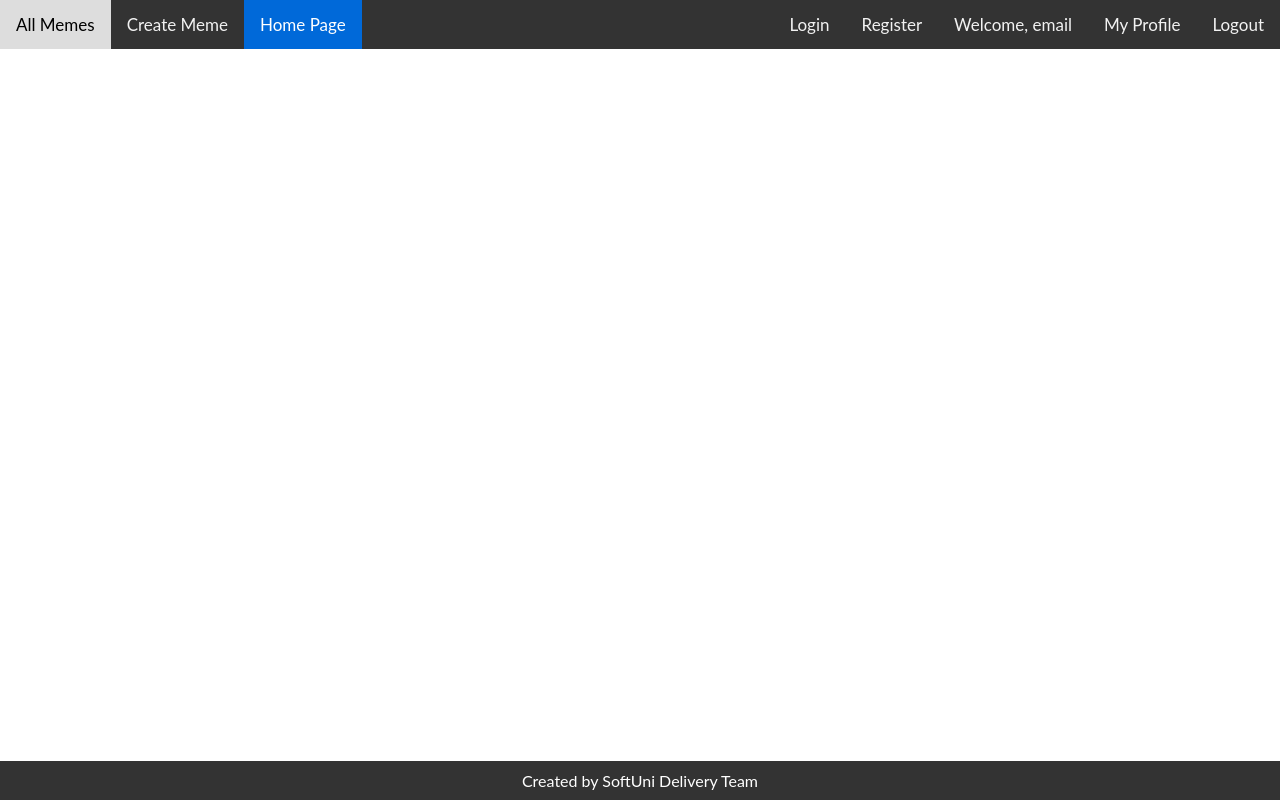
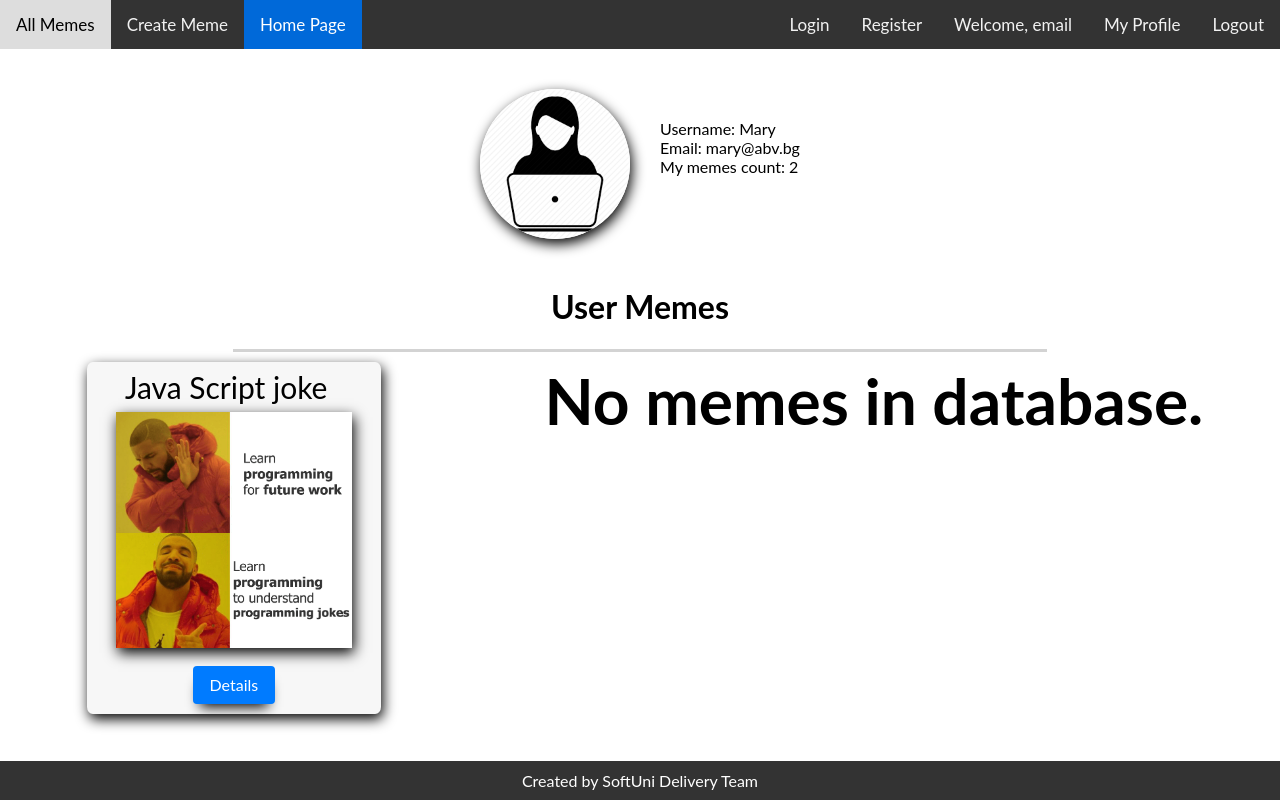
Before and after one commit to Martin322s/meme-lounge, a React (Create React App) app: page /profile in a window 1280 px wide. Built offline with nearby package versions, Linux system fonts and the light colour scheme.

Commit message:
profile component

```diff
--- a/src/App.js
+++ b/src/App.js
@@ -7,6 +7,7 @@ import { Register } from './components/Register';
 import { Catalog } from './components/Catalog';
 import { Create } from './components/Create';
 import { Edit } from './components/Edit';
+import { Profile } from './components/Profile';
 
 function App() {
 	return (
@@ -21,6 +22,7 @@ function App() {
 						<Route path="/catalog" element={<Catalog />} />
 						<Route path="/create-meme" element={<Create />} />
 						<Route path="/edit" element={<Edit />} />
+						<Route path="/profile" element={<Profile />} />
 					</Routes>
 				</main>
 			</div>
--- /dev/null
+++ b/src/components/Profile.js
@@ -0,0 +1,31 @@
+import { Link } from "react-router-dom";
+import profile from './images/female.png';
+import image from './images/1.png';
+
+export const Profile = () => {
+    return (
+        <section id="user-profile-page" className="user-profile">
+            <article className="user-info">
+                <img id="user-avatar-url" alt="user-profile" src={profile} />
+                <div className="user-content">
+                    <p>Username: Mary</p>
+                    <p>Email: mary@abv.bg</p>
+                    <p>My memes count: 2</p>
+                </div>
+            </article>
+            <h1 id="user-listings-title">User Memes</h1>
+            <div className="user-meme-listings">
+                {/* Display : All created memes by this user (If any) */}
+                <div className="user-meme">
+                    <p className="user-meme-title">Java Script joke</p>
+                    <img className="userProfileImage" alt="meme-img" src={image} />
+                    <Link className="button" to="/">
+                        Details
+                    </Link>
+                </div>
+                {/* Display : If user doesn't have own memes  */}
+                <p className="no-memes">No memes in database.</p>
+            </div>
+        </section>
+    );
+};
```
Also changed, not shown: index.html (deleted, +0 -53 lines).
